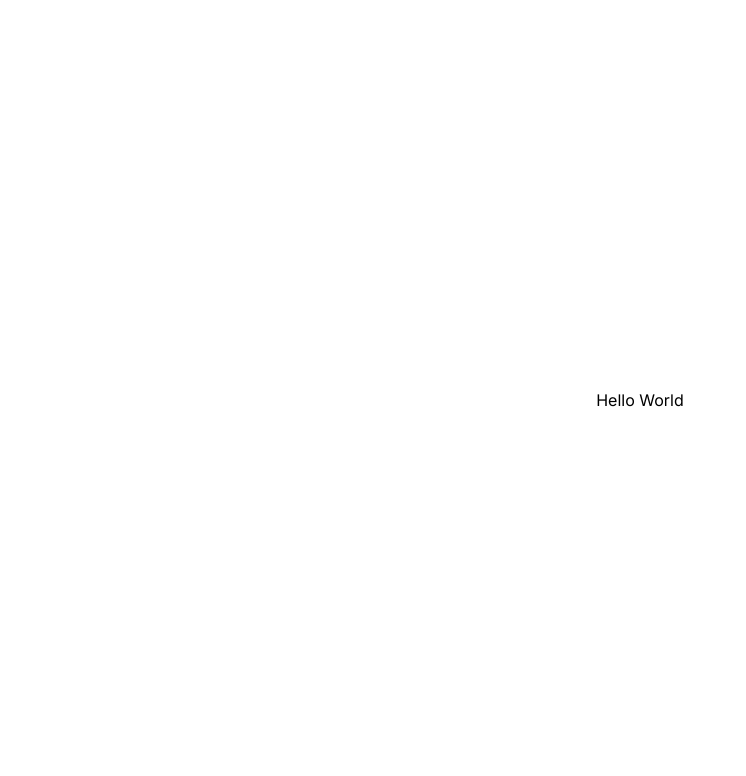
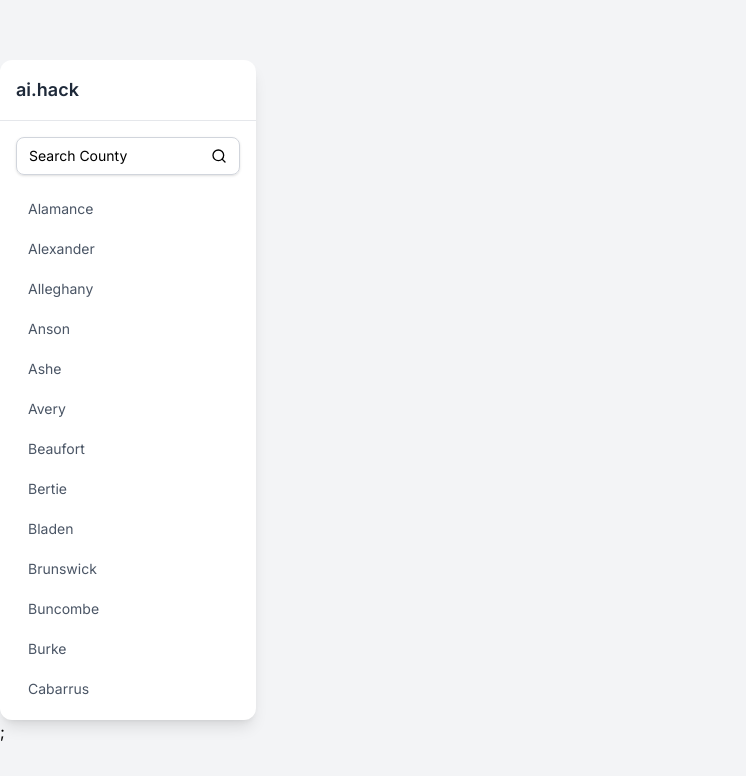
Before and after one commit to hhannahhwang/aihacks_frontend, a Next.js app: page / in a window 1280 px wide. Shown: the top 776 px of the page, without its empty margins (0-746 px from the left). Built offline with nearby package versions, Linux system fonts and the light colour scheme.

Commit message:
search bar

```diff
--- a/src/app/page.tsx
+++ b/src/app/page.tsx
@@ -1,9 +1,12 @@
+import CountySidebar from "@/components/CountySidebar";
+
 const Home = () => {
   return (
-    <div className="flex h-screen w-screen items-center justify-center">
-      Hello World
+    <div className="bg-gray-100 min-h-screen">
+      <CountySidebar></CountySidebar>;
     </div>
-  );
+  )
+
 };
 
 export default Home;
--- /dev/null
+++ b/src/components/CountySidebar.tsx
@@ -0,0 +1,113 @@
+"use client";
+
+import React, { useState } from "react";
+import { Search } from "lucide-react";
+import { northCarolinaCounties } from "../data/counties";
+
+interface CountySidebarProps {
+  onCountySelect?: (county: string) => void;
+  selectedCounty?: string;
+}
+
+const CountySidebar: React.FC<CountySidebarProps> = ({
+  onCountySelect,
+  selectedCounty
+}) => {
+  const [isOpen, setIsOpen] = useState(false);
+  const [searchTerm, setSearchTerm] = useState('');
+
+  const filteredCounties = northCarolinaCounties.filter(county =>
+    county.toLowerCase().includes(searchTerm.toLowerCase())
+  );
+
+  const handleCountyClick = (county: string) => {
+    onCountySelect?.(county);
+    setIsOpen(false);
+    setSearchTerm('');
+  };
+
+  return (
+    <div className="flex h-[90vh] pt-15">
+      <div className="w-64 bg-white rounded-xl border-gray-200 shadow-lg h-full flex flex-col">
+        {/* Header */}
+        <div className="p-4 border-b border-gray-200">
+          <h2 className="text-lg font-semibold text-gray-800">ai.hack</h2>
+        </div>
+
+        {/* Content Area */}
+        <div className="flex-1 overflow-hidden flex flex-col p-4">
+          {/* Dropdown */}
+          <div className="relative mb-4">
+            <button
+              onClick={() => setIsOpen(!isOpen)}
+              className="w-full flex justify-between items-center px-3 py-2 text-sm border border-gray-300 rounded-lg shadow-sm hover:border-gray-400"
+            >
+              {selectedCounty || "Search County"}
+              <Search className="w-4 h-4 ml-2" />
+            </button>
+
+            {isOpen && (
+              <div className="absolute z-10 mt-2 w-full bg-white border border-gray-200 rounded-lg shadow-md max-h-64 overflow-y-auto custom-scrollbar">
+                <input
+                  type="text"
+                  placeholder="Search..."
+                  value={searchTerm}
+                  onChange={(e) => setSearchTerm(e.target.value)}
+                  className="w-full px-3 py-2 border-b border-gray-200 text-sm focus:outline-none"
+                />
+                <div className="max-h-48 overflow-y-auto">
+                  {filteredCounties.map((county) => (
+                    <button
+                      key={county}
+                      onClick={() => handleCountyClick(county)}
+                      className="w-full text-left px-3 py-2 text-sm hover:bg-gray-100"
+                    >
+                      {county}
+                    </button>
+                  ))}
+                </div>
+              </div>
+            )}
+          </div>
+
+          {/* Visible County List */}
+          <div className="flex-1 overflow-y-auto pr-2 custom-scrollbar space-y-1">
+            {northCarolinaCounties.map((county: string) => (
+              <button
+                key={county}
+                onClick={() => handleCountyClick(county)}
+                className={`w-full text-left px-3 py-2 text-sm rounded-lg transition-colors ${
+                  selectedCounty === county
+                    ? 'bg-blue-100 text-blue-800'
+                    : 'text-gray-600 hover:bg-gray-100'
+                }`}
+              >
+                {county}
+              </button>
+            ))}
+          </div>
+        </div>
+      </div>
+
+      {/* Scrollbar Styling */}
+      <style jsx>{`
+        .custom-scrollbar::-webkit-scrollbar {
+          width: 6px;
+        }
+        .custom-scrollbar::-webkit-scrollbar-track {
+          background: #f1f1f1;
+          border-radius: 3px;
+        }
+        .custom-scrollbar::-webkit-scrollbar-thumb {
+          background: #c1c1c1;
+          border-radius: 3px;
+        }
+        .custom-scrollbar::-webkit-scrollbar-thumb:hover {
+          background: #a8a8a8;
+        }
+      `}</style>
+    </div>
+  );
+};
+
+export default CountySidebar;
--- /dev/null
+++ b/src/data/counties.ts
@@ -0,0 +1,104 @@
+export const northCarolinaCounties: string[] = [
+  "Alamance",
+  "Alexander",
+  "Alleghany",
+  "Anson",
+  "Ashe",
+  "Avery",
+  "Beaufort",
+  "Bertie",
+  "Bladen",
+  "Brunswick",
+  "Buncombe",
+  "Burke",
+  "Cabarrus",
+  "Caldwell",
+  "Camden",
+  "Carteret",
+  "Caswell",
+  "Catawba",
+  "Chatham",
+  "Cherokee",
+  "Chowan",
+  "Clay",
+  "Cleveland",
+  "Columbus",
+  "Craven",
+  "Cumberland",
+  "Currituck",
+  "Dare",
+  "Davidson",
+  "Davie",
+  "Duplin",
+  "Durham",
+  "Edgecombe",
+  "Forsyth",
+  "Franklin",
+  "Gaston",
+  "Gates",
+  "Graham",
+  "Granville",
+  "Greene",
+  "Guilford",
+  "Halifax",
+  "Harnett",
+  "Haywood",
+  "Henderson",
+  "Hertford",
+  "Hoke",
+  "Hyde",
+  "Iredell",
+  "Jackson",
+  "Johnston",
+  "Jones",
+  "Lee",
+  "Lenoir",
+  "Lincoln",
+  "Macon",
+  "Madison",
+  "Martin",
+  "McDowell",
+  "Mecklenburg",
+  "Mitchell",
+  "Montgomery",
+  "Moore",
+  "Nash",
+  "New Hanover",
+  "Northampton",
+  "Onslow",
+  "Orange",
+  "Pamlico",
+  "Pasquotank",
+  "Pender",
+  "Perquimans",
+  "Person",
+  "Pitt",
+  "Polk",
+  "Randolph",
+  "Richmond",
+  "Robeson",
+  "Rockingham",
+  "Rowan",
+  "Rutherford",
+  "Sampson",
+  "Scotland",
+  "Stanly",
+  "Stokes",
+  "Surry",
+  "Swain",
+  "Transylvania",
+  "Tyrrell",
+  "Union",
+  "Vance",
+  "Wake",
+  "Warren",
+  "Washington",
+  "Watauga",
+  "Wayne",
+  "Wilkes",
+  "Wilson",
+  "Yadkin",
+  "Yancey",
+];
+
+export default northCarolinaCounties;
```
